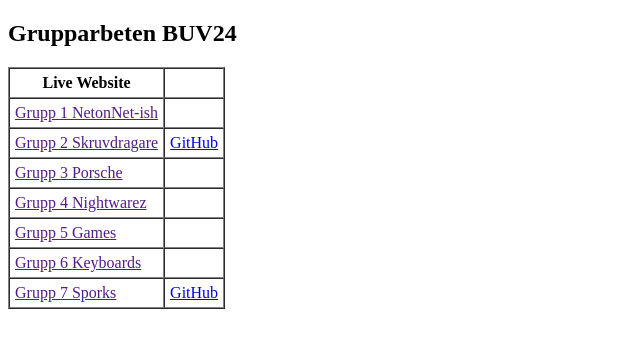
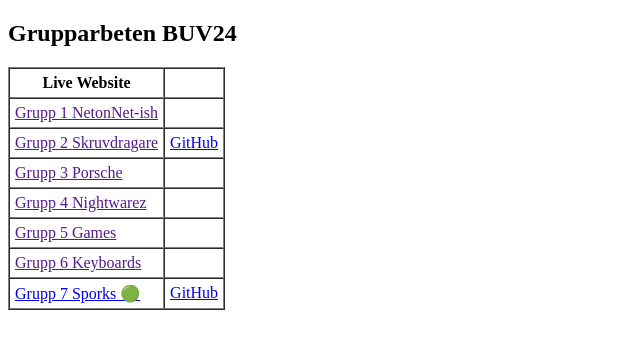
Before and after one commit to buv-24/html-css-projects, a plain HTML site: page index.html in a window 1280 px wide. Shown: the whole page, without its empty margins (0-640 px from the left). Drawn offline with Linux system fonts and the light colour scheme.

Commit message:
Update index.html

```diff
--- a/index.html
+++ b/index.html
@@ -46,7 +46,7 @@
                 <td><a href=""></a></td>
             </tr>
             <tr>
-                <td><a href="">Grupp 7 Sporks</a></td>
+                <td><a href="https://lapinsami.github.io/GroupShop/">Grupp 7 Sporks &#128994;</a></td>
                 <td><a href="https://github.com/lapinsami/GroupShop">GitHub</a></td>
             </tr>
         </table>
```
